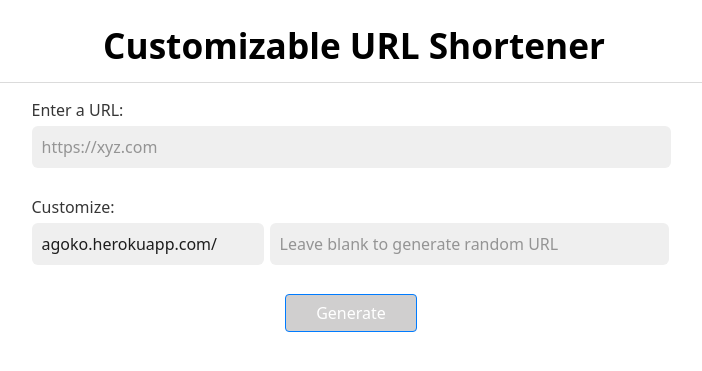
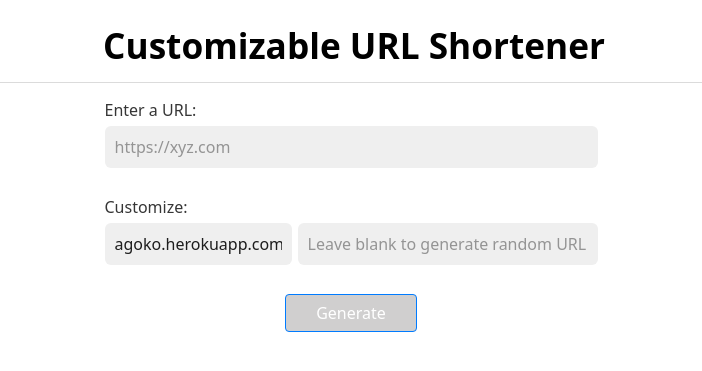
Before and after one commit to anigokul432/Website-URL-Shortener, a Flask app: page / in a window 1280 px wide. Shown: the top 371 px of the page, without its empty margins (286-988 px from the left). Run offline with Flask 2, Linux system fonts and the light colour scheme.

Commit message:
Add files via upload

```diff
--- a/templates/home.html
+++ b/templates/home.html
@@ -4,15 +4,15 @@
 {% block content %}
 <form action="#", method="post">
     <label for="url">Enter a URL:</label>
-    <input type="url" name="nm" id="url" placeholder="https://xyz.com" pattern="https://.*" size="62" required>
+    <input style="width:493px;" type="url" name="nm" id="url" placeholder="https://xyz.com" pattern="https://.*" required>
 
     <br>
     <label for="text">Customize:</label>
     <div style="clear:both;"></div>
     <div style="float:left;">
-        <input readonly="" name="id" id="id" value="agoko.herokuapp.com/" size="18">
+        <input style="width:187px;" readonly="" name="id" id="id" value="agoko.herokuapp.com/">
     </div>
-    <input type="text" name="usr" id="text" placeholder="Leave blank to generate random URL" size="36">
+    <input style="width:300px;" type="text" name="usr" id="text" placeholder="Leave blank to generate random URL">
     <div style="clear:both;"><br></div>
 
     <div class="d-flex justify-content-center"><input type="submit" value="Generate" class="btn btn-primary"></div>
--- a/templates/style.css
+++ b/templates/style.css
@@ -3,3 +3,9 @@
     min-height: 200px;
     border: 1px solid #333;
 }
+
+.input{
+    font-family: inherit;
+    font-size: inherit;
+    padding: 0px;
+}
```
